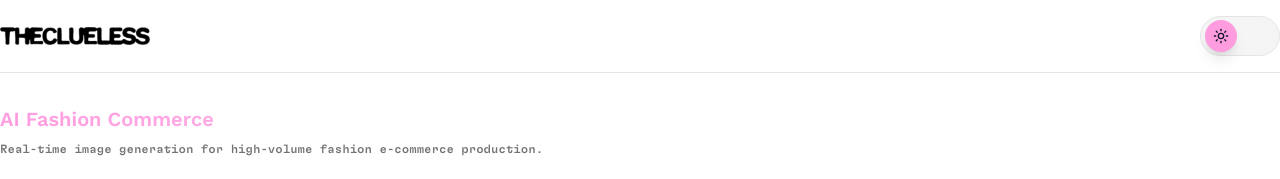
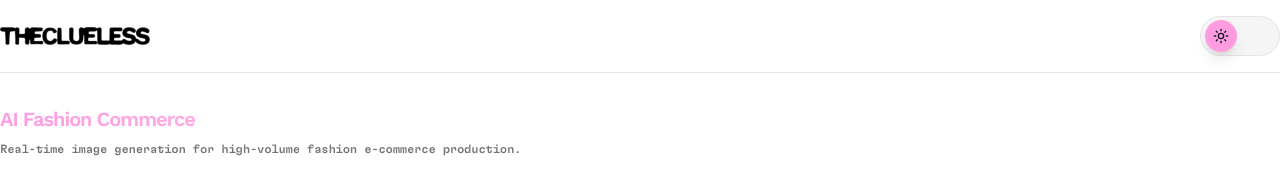
Before and after one commit to theclueless-ai/app-comfydeploy, a Next.js app: page / in a window 1280 px wide. Shown: the top 179 px of the page. Built offline with nearby package versions, Linux system fonts and the light colour scheme.

Commit message:
Reduce letter spacing

```diff
--- a/app/page.tsx
+++ b/app/page.tsx
@@ -145,10 +145,10 @@ export default function Home() {
         <div className="max-w-7xl mx-auto">
           {/* Hero Section */}
           <div className="mb-6 animate-fade-in">
-            <h2 className="font-work-sans text-md md:text-xl font-bold mb-2 bg-gradient-to-r from-brand-pink via-brand-pink-light to-brand-pink bg-clip-text text-transparent">
+            <h2 className="font-work-sans text-md md:text-xl font-bold mb-2 bg-gradient-to-r from-brand-pink via-brand-pink-light to-brand-pink bg-clip-text text-transparent tracking-tighter">
               {workflow.name}
             </h2>
-            <p className="text-xs text-[rgb(var(--muted-foreground))]">
+            <p className="text-xs text-[rgb(var(--muted-foreground))] tracking-tight">
               {workflow.description}
             </p>
           </div>
```
